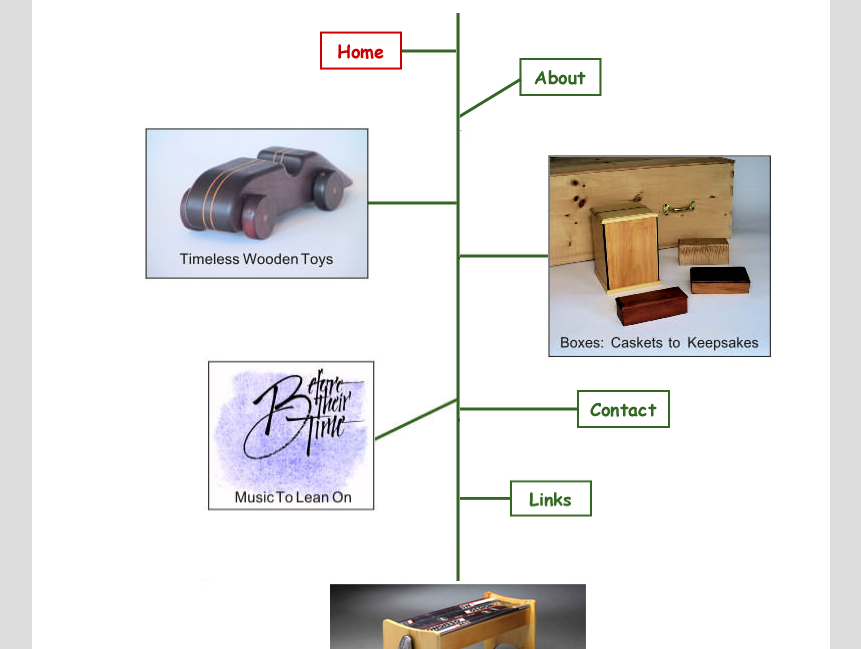
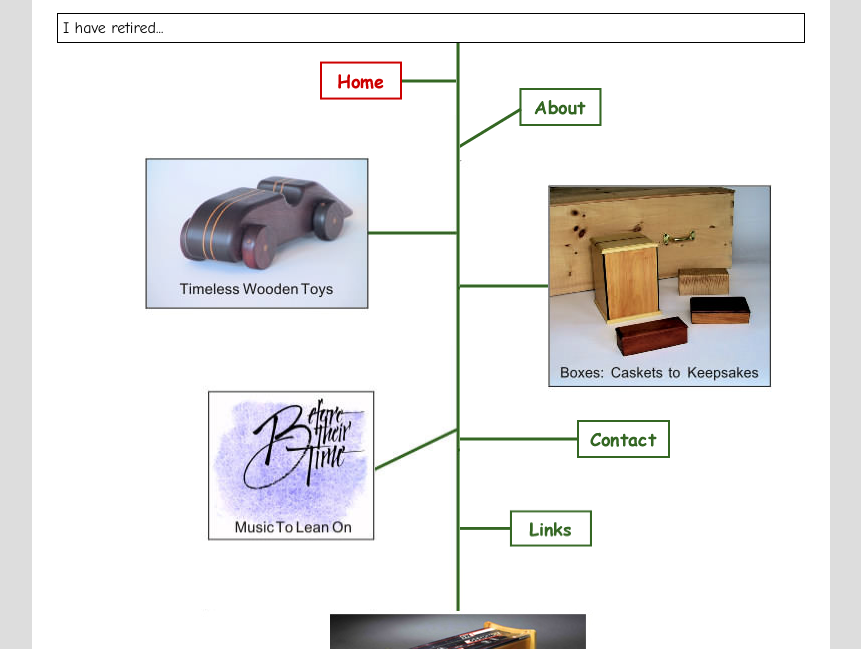
Before and after one commit to richb-hanover/michael-whitman.com, a plain HTML site: page index.html in a window 1280 px wide. Shown: the part 151-800 px from the top of the page, without its empty margins (209-1070 px from the left). Drawn offline with Linux system fonts and the light colour scheme.

Commit message:
Include "retirement"

```diff
--- a/index.html
+++ b/index.html
@@ -20,7 +20,9 @@
           <td><p>
 
 <hr>
-            <div style="text-align: center;"><p><font size="6"><span style="font-weight: bold;">Michael Whitman</span></font><br><font style="" size="5">Lyme, New Hampshire</font></p></div><table border="0" cellpadding="0" cellspacing="0"><tbody><tr><td align="right" valign="top"><a href="index.html"><img src="images/picture34.gif" height="72" width="403" alt="Link to Home page image: " border="0"></a><br><a href="toys/index.html"><img src="images/picture30.jpg" height="230" width="403" alt="Link to Timeless Toys page image: " border="0"></a><br><a href="music/index.html"><img src="images/picture32a.jpg" height="224" width="403" alt="Link to Music page" border="0"></a></td><td align="left" valign="top"><a href="about/index.html"><img src="images/picture33.gif" height="117" width="344" hspace="0" alt="Link to About page" border="0"></a><br><a href="boxes/index.html"><img src="images/picture31.jpg" height="241" width="344" hspace="0" alt="Link to Boxes page" border="0"></a><br><a href="contact/index.html"><img src="images/picture35.gif" height="87" width="345" hspace="0" alt="Link to Contact page" border="0"></a><br><a href="links/index.html"><img src="images/picture29.gif" height="78" width="345" hspace="0" alt="Link to Links page" border="0"></a></td></tr>
+            <div style="text-align: center;"><p><font size="6"><span style="font-weight: bold;">Michael Whitman</span></font><br><font style="" size="5">Lyme, New Hampshire</font></p></div>
+            <div style="border: 1px, solid; padding: 5px;"> I have retired... </div>
+            <table border="0" cellpadding="0" cellspacing="0"><tbody><tr><td align="right" valign="top"><a href="index.html"><img src="images/picture34.gif" height="72" width="403" alt="Link to Home page image: " border="0"></a><br><a href="toys/index.html"><img src="images/picture30.jpg" height="230" width="403" alt="Link to Timeless Toys page image: " border="0"></a><br><a href="music/index.html"><img src="images/picture32a.jpg" height="224" width="403" alt="Link to Music page" border="0"></a></td><td align="left" valign="top"><a href="about/index.html"><img src="images/picture33.gif" height="117" width="344" hspace="0" alt="Link to About page" border="0"></a><br><a href="boxes/index.html"><img src="images/picture31.jpg" height="241" width="344" hspace="0" alt="Link to Boxes page" border="0"></a><br><a href="contact/index.html"><img src="images/picture35.gif" height="87" width="345" hspace="0" alt="Link to Contact page" border="0"></a><br><a href="links/index.html"><img src="images/picture29.gif" height="78" width="345" hspace="0" alt="Link to Links page" border="0"></a></td></tr>
             <tr><td colspan=2>
             <a href="http://sports-benches.com"><img src="images/benches-thumbnail.jpg" hspace="0" alt="Link to sports-benches.com" border="0"></a></td></tr>
             </tbody></table><br><p>
```
